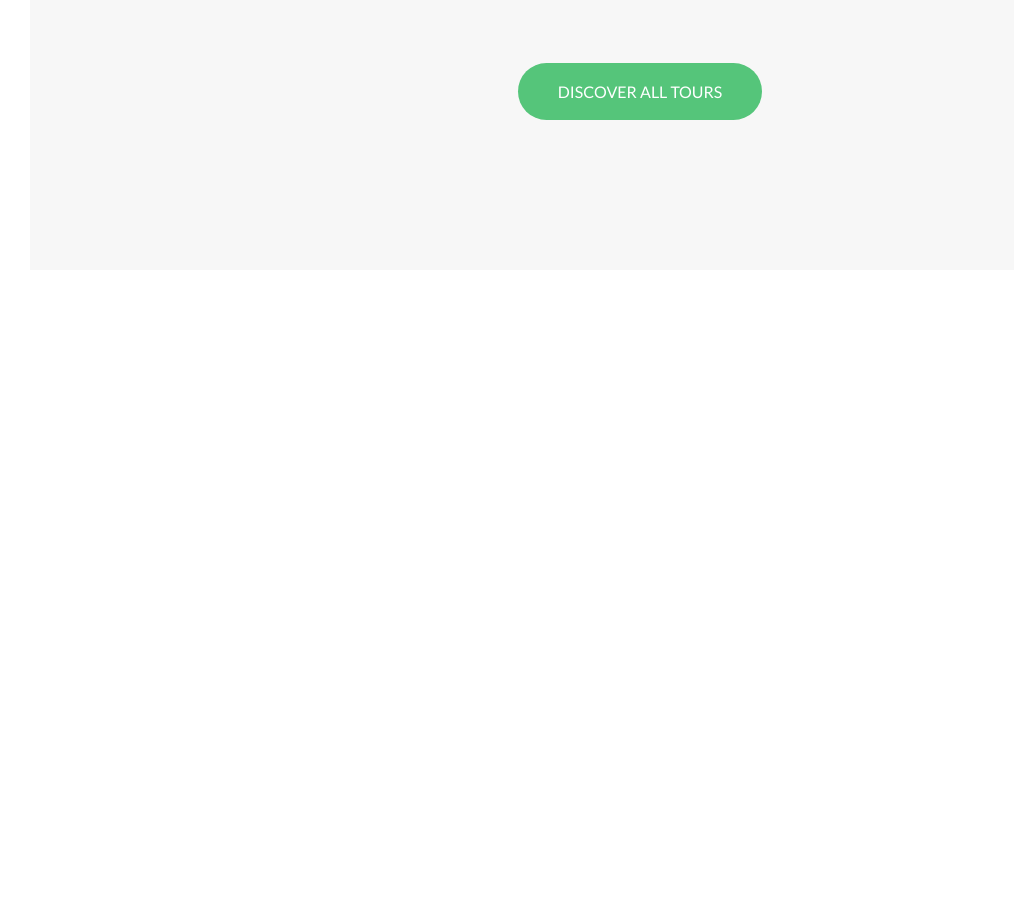
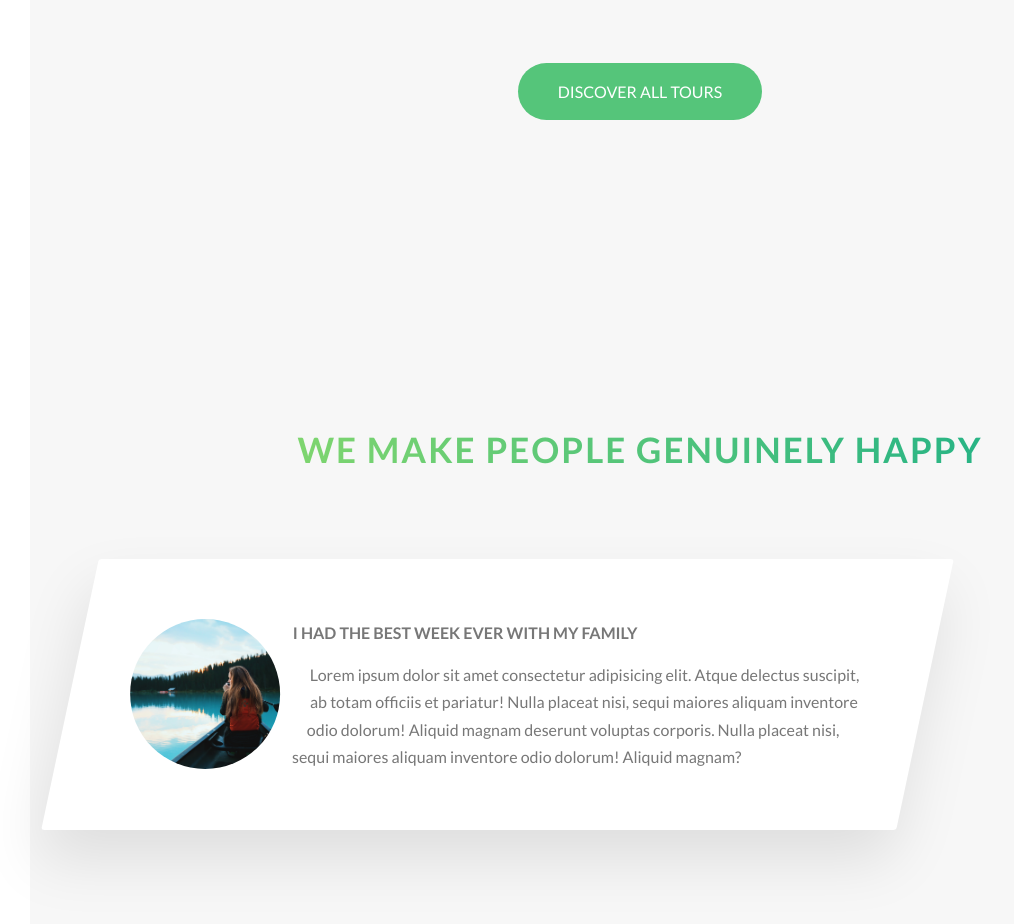
Before and after one commit to sdiperi90/natours_css_practice, a website: page starter/index.html in a window 1280 px wide. Shown: the part 3092-4016 px from the top of the page, without its empty margins (0-1014 px from the left). Before the commit the page ends 3392 px from the top, so only its background shows below. Drawn offline with Linux system fonts and the light colour scheme.

Commit message:
completed Stories Section Part 1

```diff
--- a/starter/index.html
+++ b/starter/index.html
@@ -221,6 +221,30 @@
                 </div>
 
             </section>
+            <section class="section-stories">
+                <div class="u-center-text u-margin-bottom-big">
+                    <h2 class="heading-secondary">
+                        We make people genuinely happy
+                    </h2>
+                </div>
+                <div class="row">
+                    <div class="story">
+
+<!-- using figure element because it's semantically the best thing to do because we will have an image together with a caption
+and so we have the image and then a caption this Mary Smith name here is the caption, and so in HTML five we have
+this figure element where we can put an image and then some caption, with a figcaption element. -->
+                        <figure class="story__shape">
+                            <img src="img/nat-8.jpg" alt="Person on a tour" class="story__image">
+                        </figure>
+                        <div class="story__text">
+                            <h3 class="heading-tertiary u-margin-bottom-small">I had the best week ever with my family</h3>
+                            <p>
+                                Lorem ipsum dolor sit amet consectetur adipisicing elit. Atque delectus suscipit, ab totam officiis et pariatur! Nulla placeat nisi, sequi maiores aliquam inventore odio dolorum! Aliquid magnam deserunt voluptas corporis. Nulla placeat nisi, sequi maiores aliquam inventore odio dolorum! Aliquid magnam?
+                            </p>
+                        </div>
+                    </div>
+                </div>
+            </section>
         </main>
 
         <!-- <section class="grid-test">
--- /dev/null
+++ b/starter/sass/components/_story.scss
@@ -0,0 +1,38 @@
+.story {
+    width: 75%;
+    box-shadow: 0 3rem 6rem rgba($color-black, 0.1);
+    background-color: $color-white;
+    border-radius: 3px;
+    padding: 6rem;
+    padding-left: 9rem;
+    font-size: $default-font-size;
+    transform: skewX(-12deg);
+    // all direct childs
+    & > * {
+        transform: skewX(12deg);
+    }
+
+    &__shape {
+        width: 15rem;
+        height: 15rem;
+        float: left;
+
+        // this shape outside, all it does is to define
+        // where the content floats around the element in this case, a circle
+        -webkit-shape-outside: circle(50% at 50% 50%);
+        shape-outside: circle(50% at 50% 50%);
+
+        // make an element look like circle
+        clip-path: circle(50% at 50% 50%);
+        -webkit-clip-path: circle(50% at 50% 50%);
+
+        transform: translateX(-3rem) skewX(12deg);
+    }
+
+    &__image {
+        height: 100%;
+    }
+
+    &__text {
+    }
+}
--- a/starter/sass/main.scss
+++ b/starter/sass/main.scss
@@ -11,6 +11,7 @@
 @import "components/card";
 @import "components/composition";
 @import "components/feature-box";
+@import "components/story";
 
 @import "layout/grid";
 @import "layout/header";
--- a/starter/sass/pages/_home.scss
+++ b/starter/sass/pages/_home.scss
@@ -28,3 +28,8 @@
     padding: 25rem 0 15rem 0;
     margin-top: -10rem;
 }
+
+.section-stories {
+    padding: 15rem 0;
+    background-color: $color-grey-light-1;
+}
```
Also changed, not shown: starter/css/style.css.
